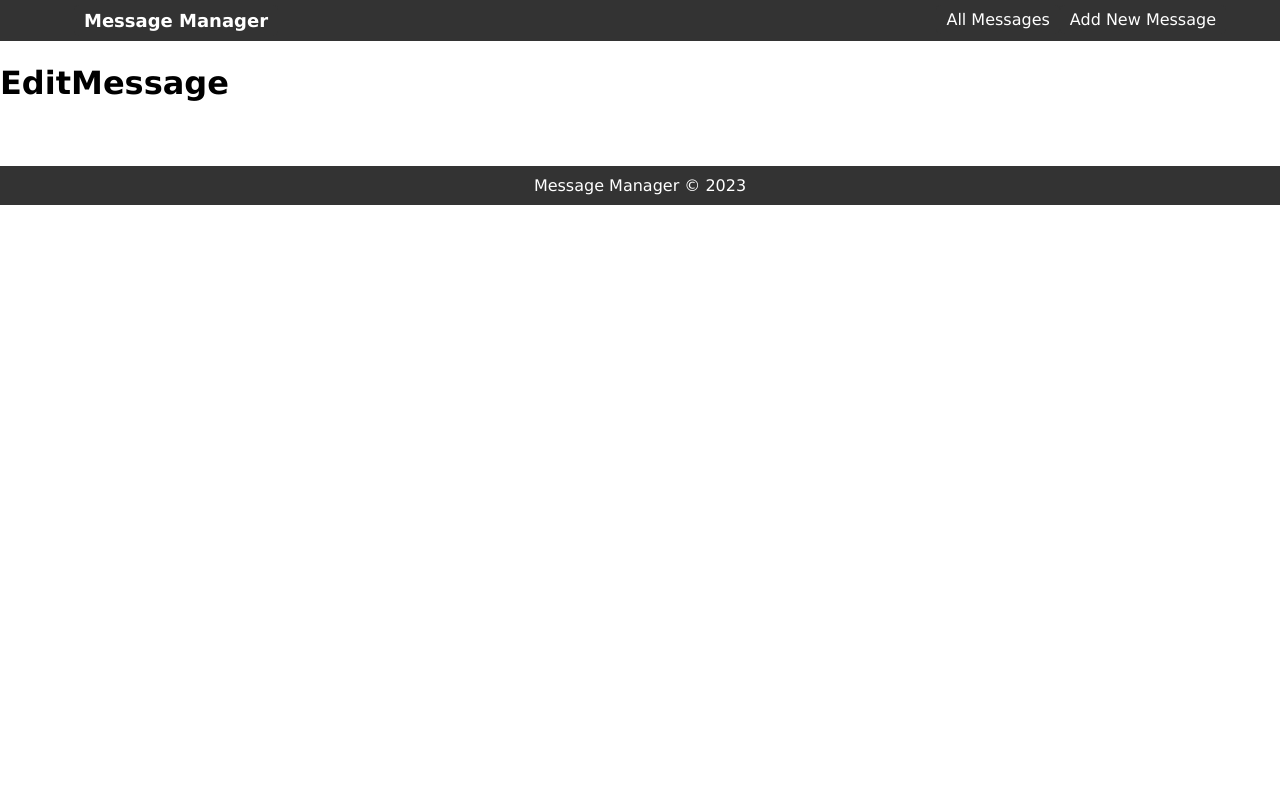
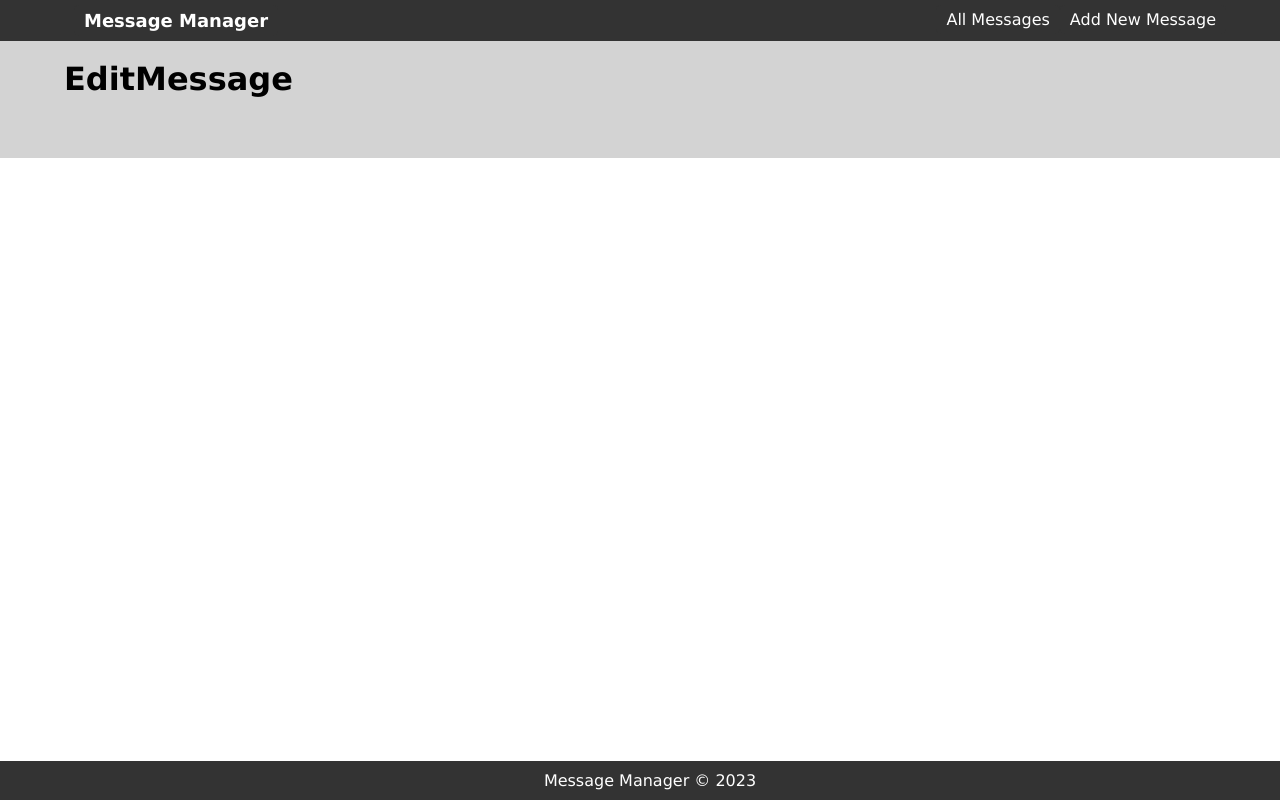
Before and after one commit to lucasmm96/message-manager2, a Next.js app: page /edit-message/1 in a window 1280 px wide. Built offline with nearby package versions, Linux system fonts and the light colour scheme.

Commit message:
fix footer

```diff
--- a/components/layout/Footer.module.css
+++ b/components/layout/Footer.module.css
@@ -1,6 +1,9 @@
 .footer {
+	position: fixed;
+	bottom: 0;
+	width: 100%;
+	padding: 10px;
+	text-align: center;
 	background-color: #333;
-	padding: 10px;
 	color: white;
-	text-align: center;
 }
--- a/components/layout/Layout.module.css
+++ b/components/layout/Layout.module.css
@@ -1,5 +1,5 @@
 .main {
-  margin: 4rem auto;
-  width: 100%;
-  max-width: 100rem;
+	box-sizing: border-box;
+	background-color: lightgray;
+	padding: 3% 5% 3% 5%;
 }
```
